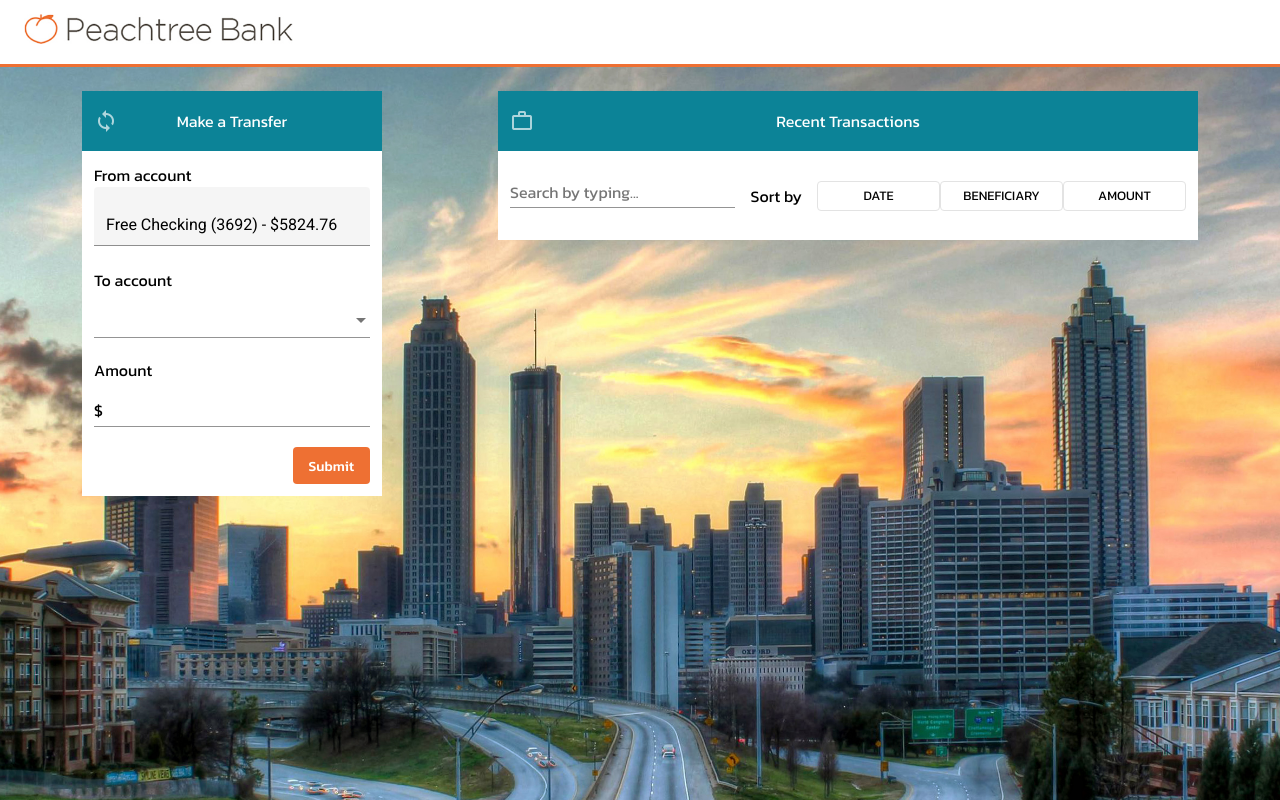
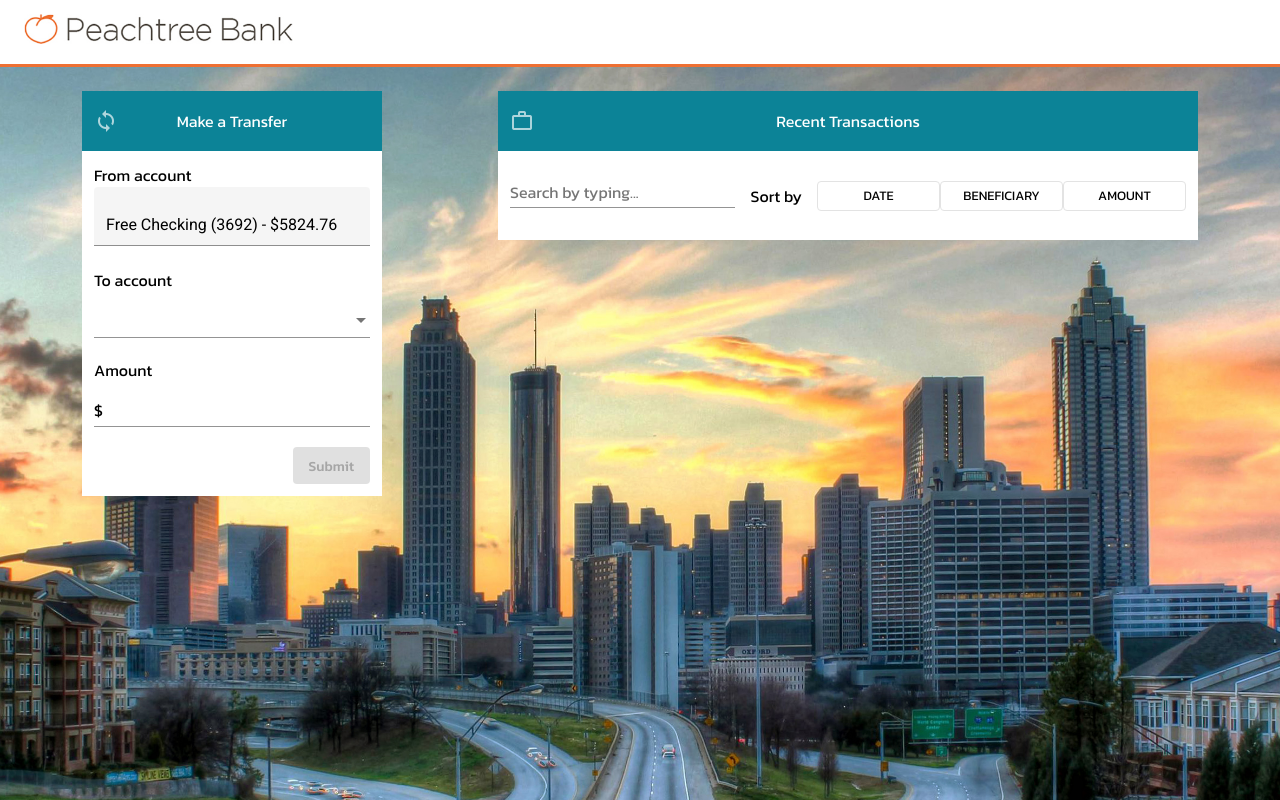
Before and after one commit to amihajlovski/peachtree-bank, an Angular app: page / in a window 1280 px wide. Built offline with nearby package versions, Linux system fonts and the light colour scheme.

Commit message:
fetch account balance

```diff
--- a/src/app/app.component.html
+++ b/src/app/app.component.html
@@ -2,11 +2,4 @@
   <app-logo></app-logo>
 </div>
 
-<div class="container">
-  <div class="section-left">
-    <app-transfer-form></app-transfer-form>
-  </div>
-  <div class="section-right">
-    <app-transactions-list></app-transactions-list>
-  </div>
-</div>
+<app-transactions></app-transactions>
--- a/src/app/app.component.scss
+++ b/src/app/app.component.scss
@@ -8,9 +8,3 @@
   background-color: $white;
   border-bottom: 3px solid $accent;
 }
-
-.container {
-  display: flex;
-  justify-content: space-around;
-  padding: 24px;
-}
--- a/src/app/app.module.ts
+++ b/src/app/app.module.ts
@@ -13,6 +13,7 @@ import { HeadingTitleComponent } from './components/heading-title/heading-title.
 import { LogoComponent } from './components/logo/logo.component';
 import { TransactionsListComponent } from './components/transactions-list/transactions-list.component';
 import { TransferFormComponent } from './components/transfer-form/transfer-form.component';
+import { TransactionsComponent } from './containers/transactions/transactions.component';
 
 @NgModule({
   declarations: [
@@ -21,6 +22,7 @@ import { TransferFormComponent } from './components/transfer-form/transfer-form.
     TransferFormComponent,
     HeadingTitleComponent,
     TransactionsListComponent,
+    TransactionsComponent,
   ],
   imports: [
     CommonModule,
--- a/src/app/components/transfer-form/transfer-form.component.html
+++ b/src/app/components/transfer-form/transfer-form.component.html
@@ -24,7 +24,7 @@
       </mat-form-field>
     </div>
     <div class="form-actions">
-      <button mat-flat-button color="accent" type="submit">
+      <button mat-flat-button color="accent" type="submit" [disabled]="!transferForm.valid">
         <span>Submit</span>
       </button>
     </div>
--- a/src/app/components/transfer-form/transfer-form.component.ts
+++ b/src/app/components/transfer-form/transfer-form.component.ts
@@ -1,5 +1,6 @@
-import { Component, OnInit } from '@angular/core';
+import { Component, Input, OnInit } from '@angular/core';
 import { FormBuilder, FormGroup, Validators } from '@angular/forms';
+import { IBalance } from 'src/app/models/balance';
 
 @Component({
   selector: 'app-transfer-form',
@@ -7,13 +8,16 @@ import { FormBuilder, FormGroup, Validators } from '@angular/forms';
   styleUrls: ['./transfer-form.component.scss'],
 })
 export class TransferFormComponent implements OnInit {
+  @Input()
+  balance: IBalance;
+
   transferForm: FormGroup;
 
   constructor(private formBuilder: FormBuilder) {}
 
   ngOnInit(): void {
     this.transferForm = this.formBuilder.group({
-      fromAccount: [`Free Checking (3692) - $5824.76`],
+      fromAccount: [`${this.balance.accountName} - $${this.balance.amount}`],
       toAccount: [null, Validators.required],
       amount: [null, [Validators.required]],
     });
--- /dev/null
+++ b/src/app/containers/transactions/transactions.component.css
@@ -0,0 +1,5 @@
+.container {
+  display: flex;
+  justify-content: space-around;
+  padding: 24px;
+}
--- /dev/null
+++ b/src/app/containers/transactions/transactions.component.html
@@ -0,0 +1,8 @@
+<div class="container">
+  <div class="section-left">
+    <app-transfer-form [balance]="balance$ | async"></app-transfer-form>
+  </div>
+  <div class="section-right">
+    <app-transactions-list></app-transactions-list>
+  </div>
+</div>
--- /dev/null
+++ b/src/app/containers/transactions/transactions.component.ts
@@ -0,0 +1,29 @@
+import { Component, OnDestroy, OnInit } from '@angular/core';
+import { Observable, ReplaySubject } from 'rxjs';
+import { takeUntil } from 'rxjs/operators';
+import { IBalance } from 'src/app/models/balance';
+import { ApiService } from 'src/app/services/api.service';
+
+@Component({
+  selector: 'app-transactions',
+  templateUrl: './transactions.component.html',
+  styleUrls: ['./transactions.component.css'],
+})
+export class TransactionsComponent implements OnInit, OnDestroy {
+  balance$: Observable<IBalance>;
+
+  private destroy$ = new ReplaySubject<boolean>(1);
+
+  constructor(private apiService: ApiService) {}
+
+  ngOnInit(): void {
+    this.balance$ = this.apiService
+      .getAccountBalance()
+      .pipe(takeUntil(this.destroy$));
+  }
+
+  ngOnDestroy(): void {
+    this.destroy$.next(true);
+    this.destroy$.complete();
+  }
+}
```
Also changed, not shown: 1 other file (tests, documents, lock files or other folders).
